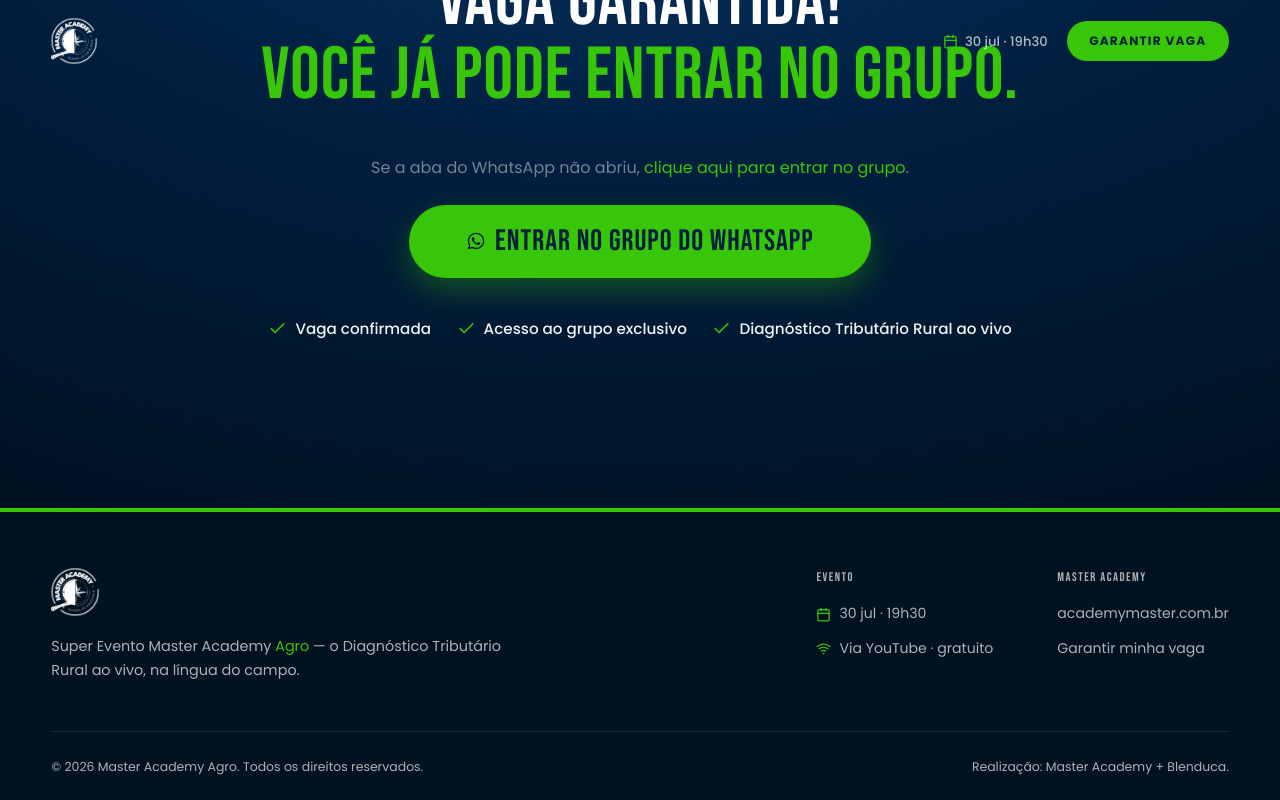
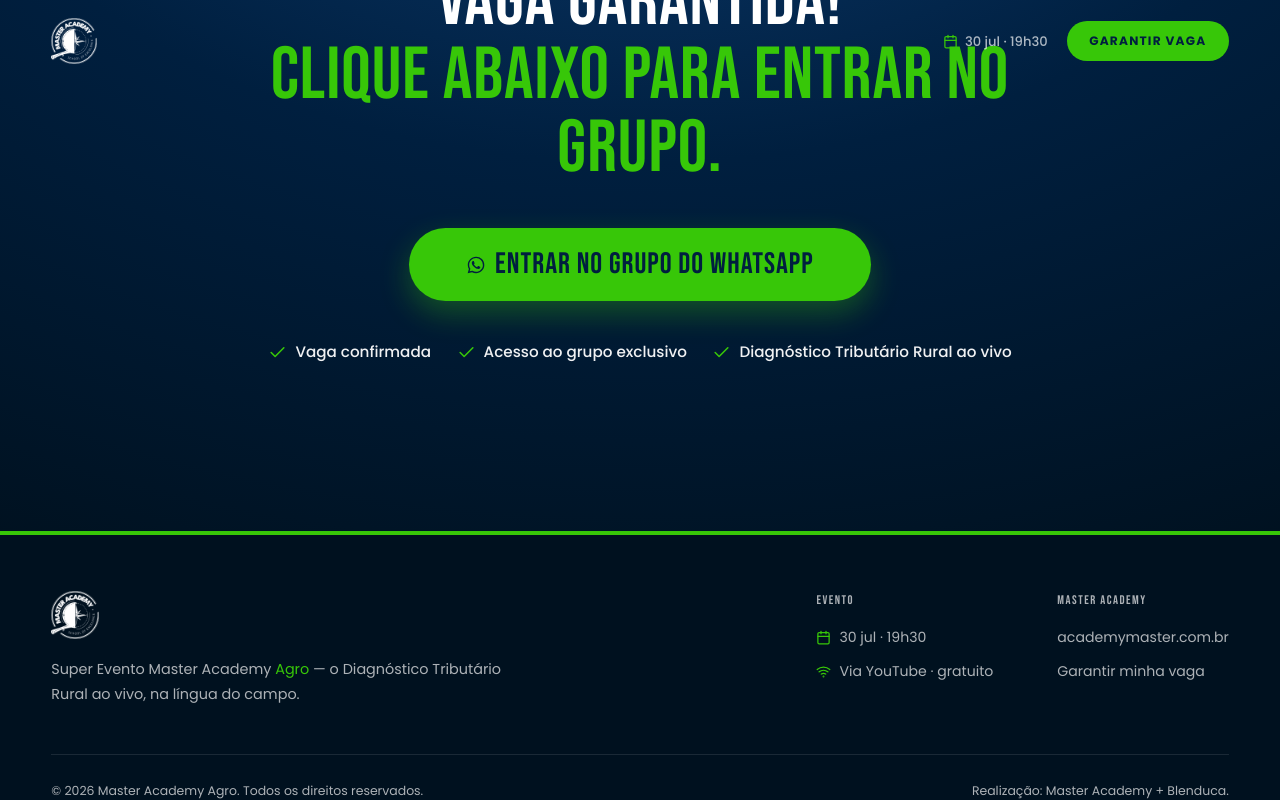
Before and after one commit to blenduca/master-academy-evento, a React (Vite) app: page / in a window 1280 px wide. Both pictures are taken after typing "Sample", "5551234" into the empty fields and a click on the button "Quero Minha Vaga". Shown: the part 7206-8006 px from the top of the page. Built offline with nearby package versions, Linux system fonts and the light colour scheme; no server answers.

Commit message:
feat: implement landing page components for event registration with countdown and scroll animations

```diff
--- a/src/App.jsx
+++ b/src/App.jsx
@@ -484,7 +484,19 @@
     }
 
     setLoading(false)
+    // Apenas exibe a tela de obrigado — NÃO abre o WhatsApp automaticamente.
+    // O usuário precisa clicar no botão "Entrar no grupo" para acionar o evento
+    // de conversão que a Meta usa para otimização.
     setSubmitted(true)
+  }
+
+  // Handler do botão "Entrar no grupo do WhatsApp".
+  // Dispara o evento de conversão para a Meta e então abre o link.
+  const handleWhatsappClick = () => {
+    // Dispara o evento de conversão para o Meta Pixel (Lead / Contact)
+    if (typeof window.fbq === 'function') {
+      window.fbq('track', 'Lead')
+    }
     window.open(WHATSAPP_URL, '_blank', 'noopener,noreferrer')
   }
 
@@ -497,22 +509,16 @@
               <span className="eyebrow">Inscrição confirmada 🎉</span>
               <h2 className="h2">
                 Vaga garantida!<br />
-                <span className="text-green">Você já pode entrar no grupo.</span>
+                <span className="text-green">Clique abaixo para entrar no grupo.</span>
               </h2>
-              <p className="final-cta__hint" style={{ fontSize: '1rem', marginBottom: '1.5rem' }}>
-                Se a aba do WhatsApp não abriu,{' '}
-                <a href={WHATSAPP_URL} target="_blank" rel="noopener noreferrer" className="text-green">
-                  clique aqui para entrar no grupo
-                </a>.
-              </p>
-              <a
-                href={WHATSAPP_URL}
-                target="_blank"
-                rel="noopener noreferrer"
+              <button
+                id="btn-entrar-grupo-whatsapp"
+                onClick={handleWhatsappClick}
                 className="btn-primary btn-primary--xl"
+                type="button"
               >
                 <Whatsapp /> Entrar no grupo do WhatsApp
-              </a>
+              </button>
               <ul className="final-cta__perks">
                 <li><Check /> Vaga confirmada</li>
                 <li><Check /> Acesso ao grupo exclusivo</li>
```
